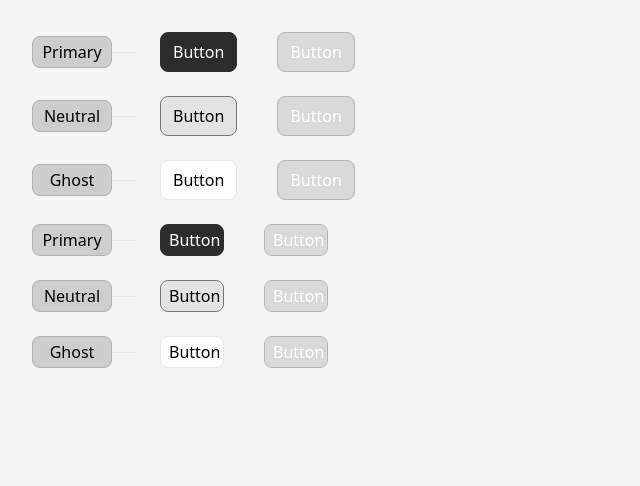
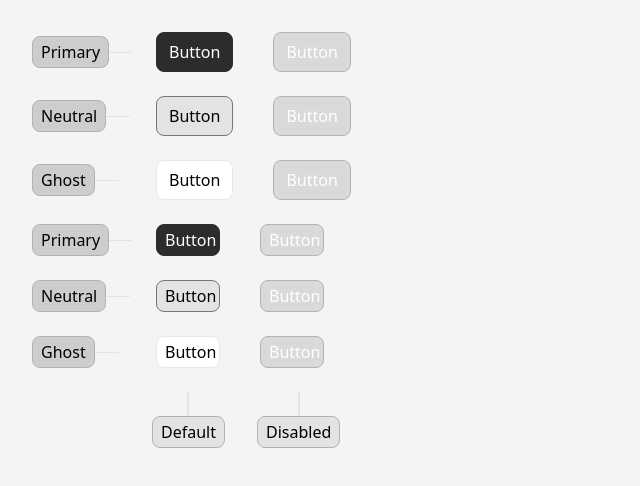
Before and after one commit to MatheusFilg/react-design-system, a React (Vite) app: page / in a window 1280 px wide. Shown: the top 486 px of the page, without its empty margins (0-640 px from the left). Built offline with nearby package versions, Linux system fonts and the light colour scheme.

Commit message:
add label variants

```diff
--- a/src/app.tsx
+++ b/src/app.tsx
@@ -4,9 +4,9 @@ import Label from './components/label'
 export default function App() {
   return (
     <div className="flex flex-col gap-6 p-8">
-      <div className="flex flex-row items-center align-middle">
+      <div className="flex flex-row items-center gap-6 align-middle">
         <Label>Primary</Label>
-        <div className="flex translate-x-6 flex-row gap-10">
+        <div className="flex flex-row gap-10">
           <Button variant="primary">Button</Button>
           <Button disabled>Button</Button>
         </div>
@@ -55,14 +55,29 @@ export default function App() {
       <div className="flex flex-row items-center align-middle">
         <Label>Ghost</Label>
         <div className="flex translate-x-6 flex-row gap-10">
+          {/* <div className="flex flex-col items-center gap-5">
+          </div> */}
           <Button variant="ghost" size="small">
             Button
           </Button>
+          {/* <Label variant="vertical">Vertical</Label> */}
           <Button disabled size="small">
             Button
           </Button>
         </div>
       </div>
+
+      <div className="flex flex-row items-center align-middle">
+        <div className="h-8 w-24" />
+        <div className="flex translate-x-6 flex-row gap-8">
+          <div className="flex items-center">
+            <Label variant="vertical">Default</Label>
+          </div>
+          <div>
+            <Label variant="vertical">Disabled</Label>
+          </div>
+        </div>
+      </div>
     </div>
   )
 }
--- a/src/components/label.tsx
+++ b/src/components/label.tsx
@@ -2,11 +2,67 @@ import { ReactNode } from 'react'
 
 interface LabelProps {
   children: ReactNode
+  variant?: 'horizontal' | 'vertical' | 'group'
+  defaultStyle?: string
 }
 
-export default function Label({ children }: LabelProps) {
+export default function Label(props: LabelProps) {
+  const { variant } = props
+
+  const style = 'w-fit items-center justify-center border border-[#B2B2B2]'
+
+  switch (variant) {
+    case 'horizontal':
+      return <HorizontalLabel defaultStyle={style} {...props} />
+
+    case 'vertical':
+      return <VerticalLabel defaultStyle={style} {...props} />
+
+    case 'group':
+      return <GroupLabel defaultStyle={style} {...props} />
+
+    default:
+      return <HorizontalLabel defaultStyle={style} {...props} />
+  }
+}
+
+export function HorizontalLabel(props: LabelProps) {
+  const { children, defaultStyle } = props
+
   return (
-    <div className="flex flex-row items-center justify-center">
+    <div className="flex w-[100px] flex-row items-center">
+      <label
+        {...props}
+        className={`${defaultStyle} flex h-8 rounded-lg bg-[#CDCDCD] px-2 py-1`}
+      >
+        {children}
+      </label>
+      <div className="h-[1px] w-6 bg-[#E3E3E3]" />
+    </div>
+  )
+}
+
+export function VerticalLabel(props: LabelProps) {
+  const { children, defaultStyle } = props
+
+  return (
+    <div className="flex flex-col items-center">
+      <div className="h-6 w-[2px] bg-[#E3E3E3]" />
+      <label
+        {...props}
+        className={`${defaultStyle} flex h-8 rounded-lg bg-[#E3E3E3] px-2 py-1`}
+      >
+        {children}
+      </label>
+    </div>
+  )
+}
+
+export function GroupLabel(props: LabelProps) {
+  const { children } = props
+
+  return (
+    <div className="flex flex-row items-center">
       <label className="flex h-8 w-20 items-center justify-center rounded-lg border border-[#B2B2B2] bg-[#CDCDCD] px-4 py-2">
         {children}
       </label>
```
